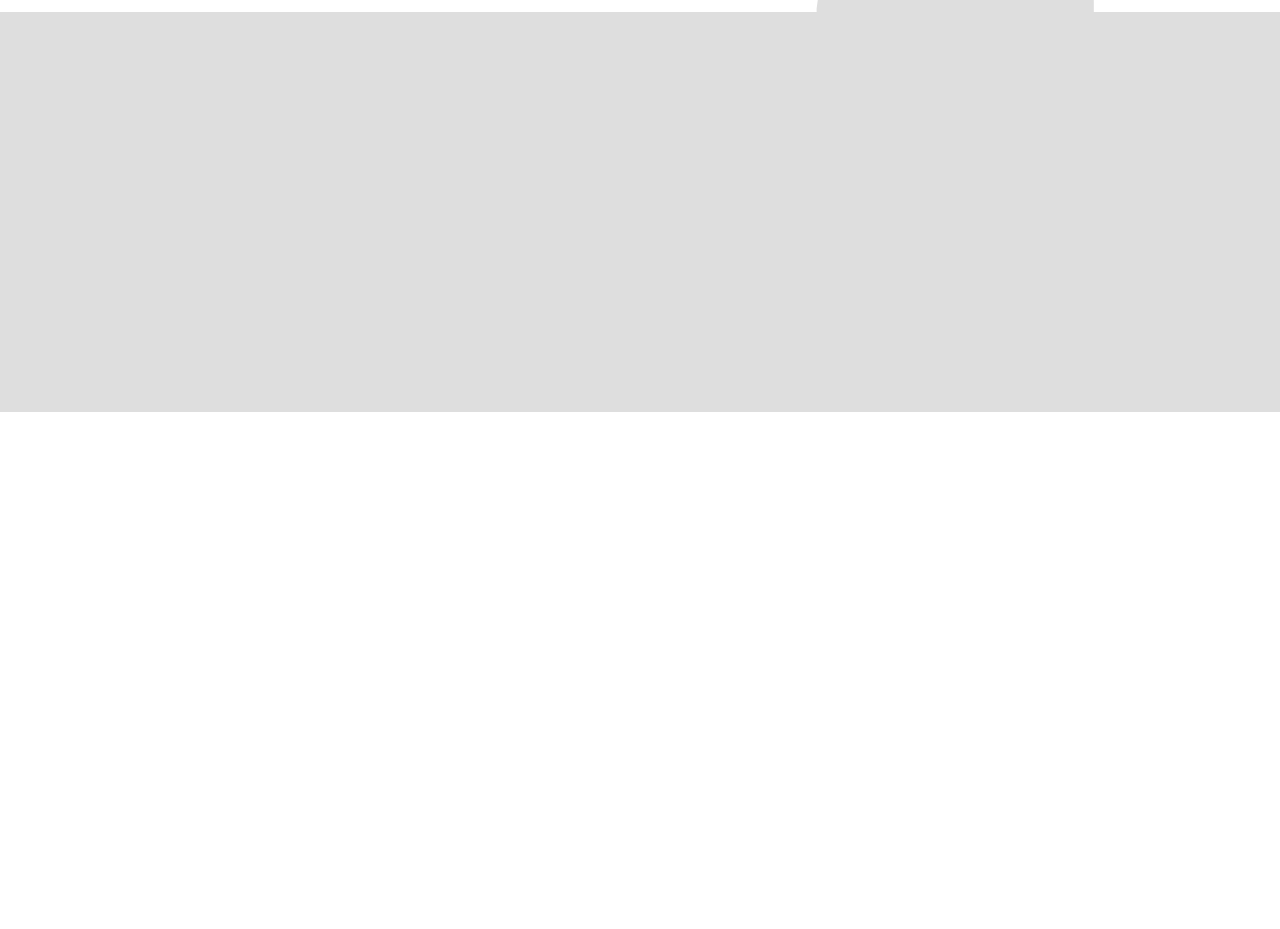
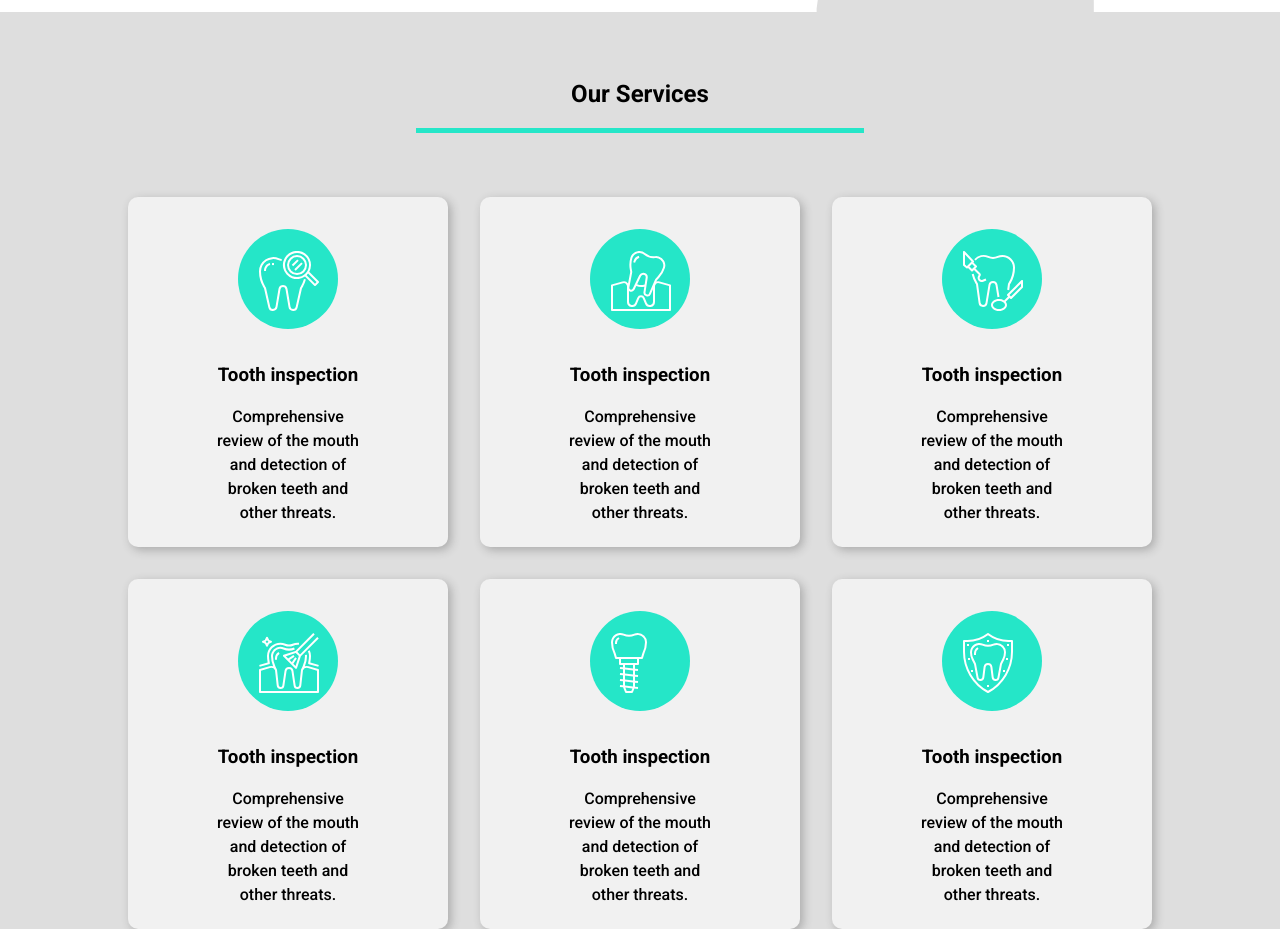
Before and after one commit to CasperBjarnetoft/html-css-inlupp1, a plain HTML site: page index.html in a window 1280 px wide. Shown: the part 1493-2422 px from the top of the page. Before the commit the page ends 1905 px from the top, so only its background shows below. Drawn offline with Linux system fonts and the light colour scheme.

Commit message:
lagt till kod

```diff
--- a/css/styles.css
+++ b/css/styles.css
@@ -45,6 +45,7 @@ html, body {
     width: 100%;
     height: 5px;
 }
+
 
 /* Topnav css start */
 #top-nav {
@@ -217,9 +218,62 @@ html, body {
 
 /* services css start */
 #services {
+    display: block;
     background: #dedede;
     min-height: 50vh;
 }
+
+.header {
+    padding: 4rem;
+    text-align: center;
+}
+
+.header .line {
+    margin: auto;
+    margin-top: 1rem;
+    width: 50%;
+}
+
+#grid-section {
+    display: grid;
+    grid-template-columns: repeat(3, 1fr);
+    gap: 2rem;
+}
+
+.card {
+    border-radius: 10px;
+    height: 350px;
+    background-color: #f1f1f1;
+    box-shadow: 3px 3px 10px 0 #3333334e;
+}
+
+.circle {
+    margin: 2rem auto;
+    height: 100px;
+    width: 100px;
+    background-color: var(--secondary-color);
+    border-radius: 50%;
+}
+
+.circle img {
+    margin: 1.4rem 1.3rem;
+}
+
+
+.card-header {
+    text-align: center;
+    border-radius: 10px 10px 0 0;
+}
+
+.card-body {
+    width: 60%;
+    margin: auto;
+    padding: 1rem;
+    text-align: center;
+}
+
+
+
 
 
 
--- a/index.html
+++ b/index.html
@@ -92,7 +92,71 @@
     </section>
     <!-- about end -->
 
+    <!-- Services start -->
     <section id="services">
+        <div class="container">
+            <div class="header">
+                <h2>Our Services</h2>
+                <div class="line"></div>
+            </div>
+            <div id="grid-section">
+                <div class="card">
+                    <div class="circle"><img src="img/tooth icon.svg" alt=""></div>
+                    <div class="card-header">
+                        <h3>Tooth inspection</h3>
+                    </div>
+                    <div class="card-body">
+                        <p>Comprehensive review of the mouth and detection of broken teeth and other threats.</p>
+                    </div>
+                </div>
+                <div class="card">
+                    <div class="circle"><img src="img/Group 3.svg" alt=""></div>
+                    <div class="card-header">
+                        <h3>Tooth inspection</h3>
+                    </div>
+                    <div class="card-body">
+                        <p>Comprehensive review of the mouth and detection of broken teeth and other threats.</p>
+                    </div>
+                </div>
+                <div class="card">
+                    <div class="circle"><img src="img/Group 16.svg" alt=""></div>
+                    <div class="card-header">
+                        <h3>Tooth inspection</h3>
+                    </div>
+                    <div class="card-body">
+                        <p>Comprehensive review of the mouth and detection of broken teeth and other threats.</p>
+                    </div>
+                </div>
+                <div class="card">
+                    <div class="circle"><img src="img/Group 29.svg" alt=""></div>
+                    <div class="card-header">
+                        <h3>Tooth inspection</h3>
+                    </div>
+                    <div class="card-body">
+                        <p>Comprehensive review of the mouth and detection of broken teeth and other threats.</p>
+                    </div>
+                </div>
+                <div class="card">
+                    <div class="circle"><img src="img/Group 34.svg" alt=""></div>
+                    <div class="card-header">
+                        <h3>Tooth inspection</h3>
+                    </div>
+                    <div class="card-body">
+                        <p>Comprehensive review of the mouth and detection of broken teeth and other threats.</p>
+                    </div>
+                </div>
+                <div class="card">
+                    <div class="circle"><img src="img/Group 57.svg" alt=""></div>
+                    <div class="card-header">
+                        <h3>Tooth inspection</h3>
+                    </div>
+                    <div class="card-body">
+                        <p>Comprehensive review of the mouth and detection of broken teeth and other threats.</p>
+                    </div>
+                </div>
+            </div>
+
+        </div>
 
     </section>
 
```
Also changed, not shown: img/Group 16.svg (added), img/Group 29.svg (added), img/Group 3.svg (added), img/Group 34.svg (added), img/Group 57.svg (added), img/tooth icon.svg (added).
